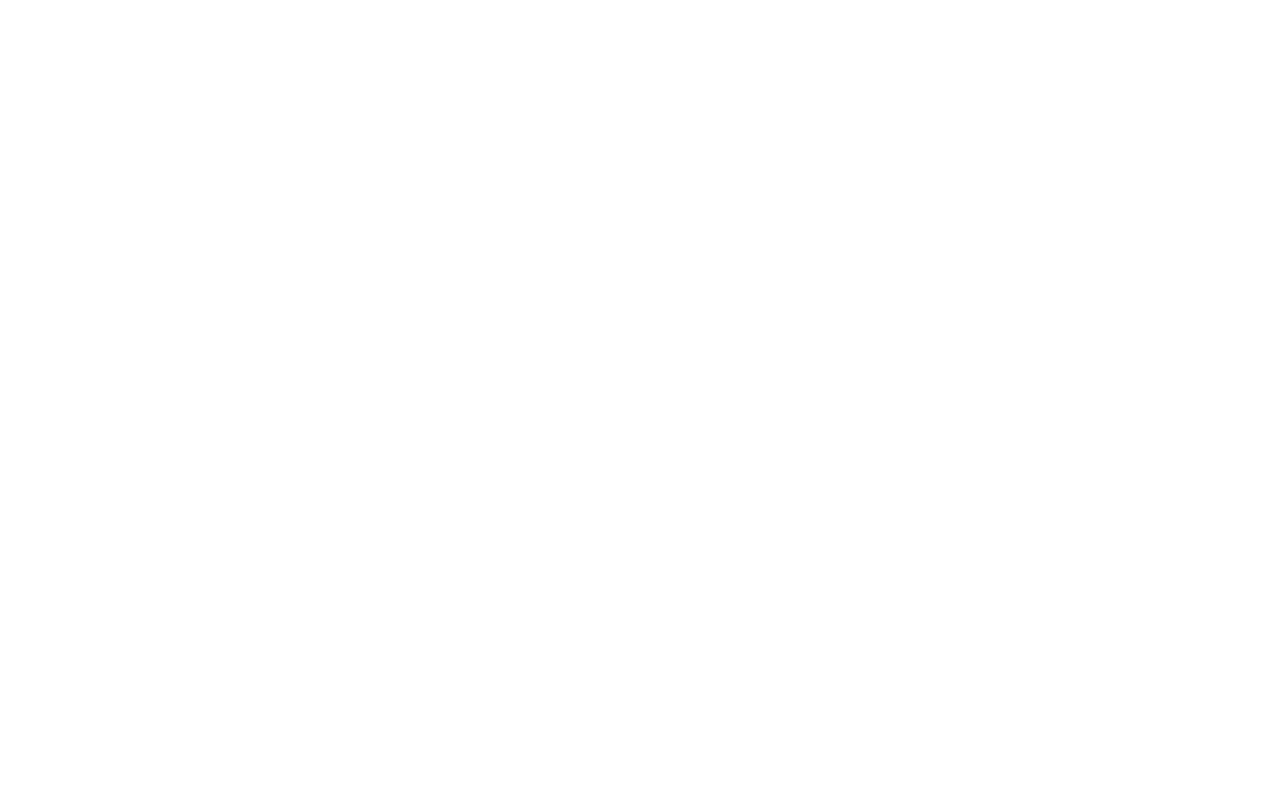
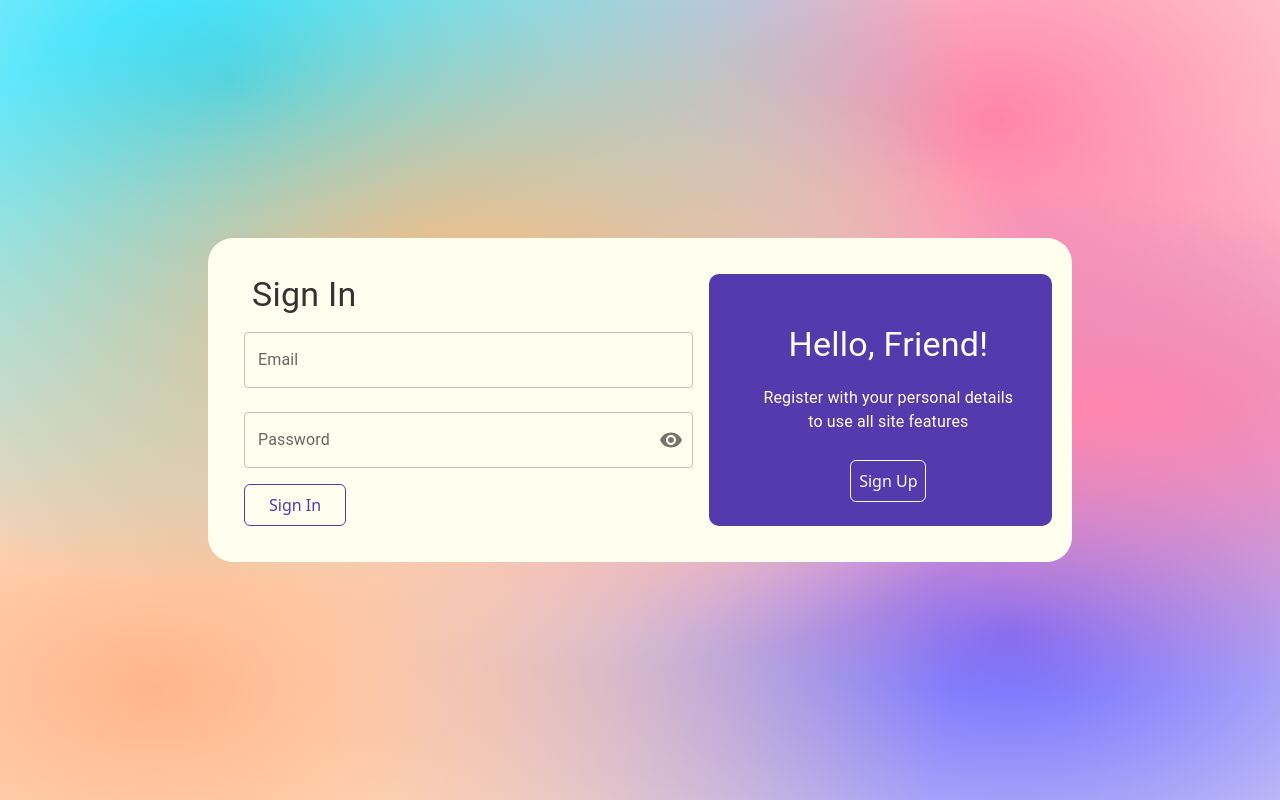
Before and after one commit to AjayKumar-DRB/GoldRateCalculator-Frontend, a React (Create React App) app: page /login in a window 1280 px wide. Before the commit this address had no page. Built offline with nearby package versions, Linux system fonts and the light colour scheme; the HTML template or start-up script is replaced by a standard one; a web font is replaced by a local one.

Commit message:
Update App.js

```diff
--- a/src/App.js
+++ b/src/App.js
@@ -14,11 +14,19 @@
       <Router>
         <Routes>
           {/* Redirect to intro page if authenticated */}
+          {/* Make sure isAuthenticated is correctly set to true after login */}
           {isAuthenticated && <Route path="/login" element={<Navigate to="/intro" />} />}
+
           {/* Redirect to login page if not authenticated */}
+          {/* Make sure isAuthenticated is correctly set to false after logout */}
           {!isAuthenticated && <Route path="/" element={<Navigate to="/login" />} />}
           {!isAuthenticated && <Route path="/intro" element={<Navigate to="/login" />} />}
+
+          {/* Login route */}
+          <Route path="/login" element={<Login />} />
+
           {/* Show Intro component only if authenticated */}
+          {/* Make sure isAuthenticated is correctly set to true after login */}
           {isAuthenticated && <Route path="/intro" element={<Intro />} />}
         </Routes>
       </Router>
```
